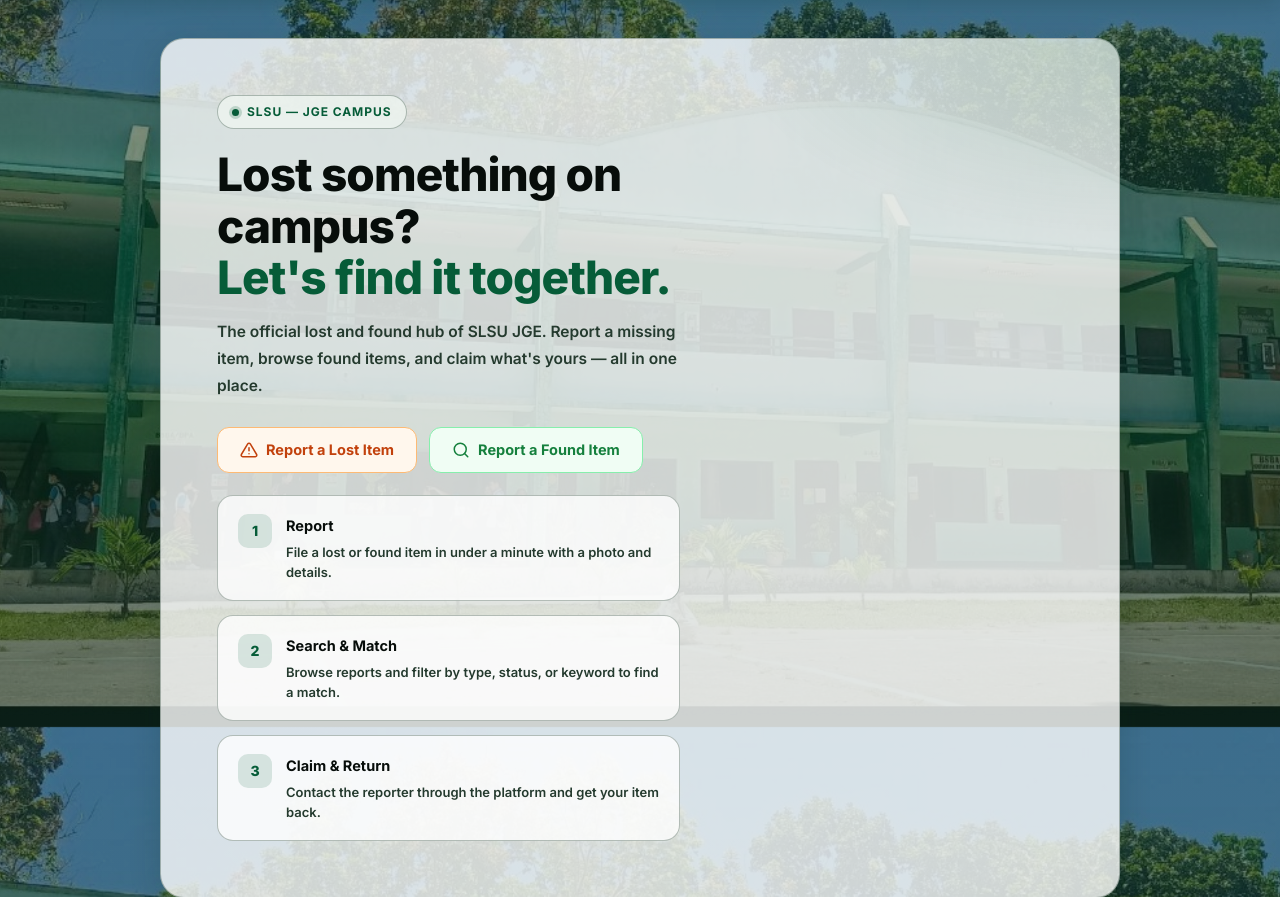
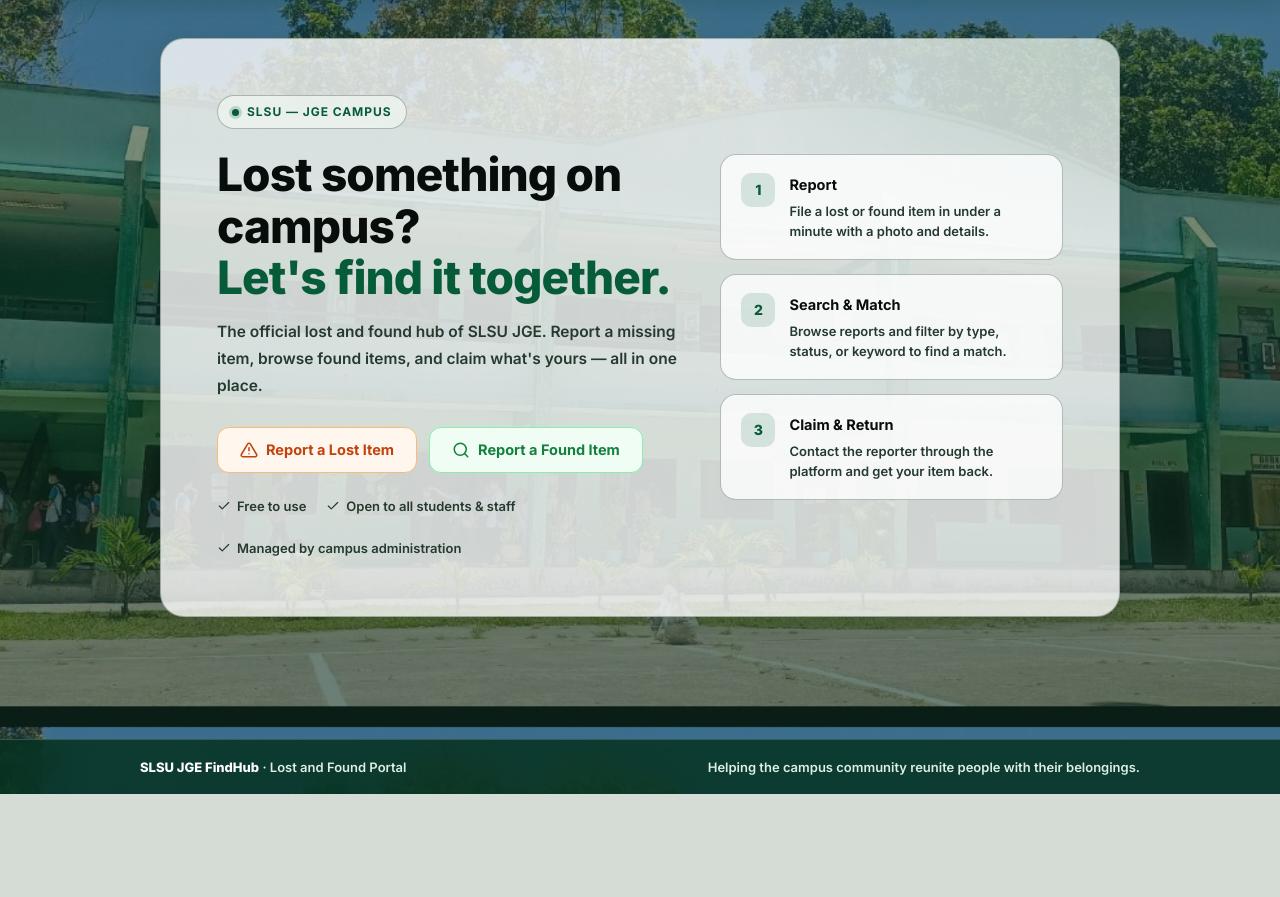
Before and after one commit to miahvillanueva28-spec/SLSU-JGE-FINDHUB., a Flask app: page / in a window 1280 px wide. Shown: the part 73-970 px from the top of the page. After the commit the page ends 867 px from the top, so only its background shows below. Run offline with Flask 3, Linux system fonts and the light colour scheme; data that the repository does not hold is empty; some libraries are stand-ins or nearby versions.

Commit message:
Update home.html

```diff
--- a/templates/home.html
+++ b/templates/home.html
@@ -551,6 +551,23 @@
           Report a Found Item
         </a>
       </div>
+
+      <div class="fh-hero__meta">
+        <span>
+          <svg class="fh-icon fh-icon--sm" viewBox="0 0 24 24" aria-hidden="true"><path d="M20 6 9 17l-5-5"/></svg>
+          Free to use
+        </span>
+        <span>
+          <svg class="fh-icon fh-icon--sm" viewBox="0 0 24 24" aria-hidden="true"><path d="M20 6 9 17l-5-5"/></svg>
+          Open to all students &amp; staff
+        </span>
+        <span>
+          <svg class="fh-icon fh-icon--sm" viewBox="0 0 24 24" aria-hidden="true"><path d="M20 6 9 17l-5-5"/></svg>
+          Managed by campus administration
+        </span>
+      </div>
+    </div>
+
     <div class="fh-hero__visual" aria-hidden="true">
       <div class="fh-step">
         <span class="fh-step__num">1</span>
```
